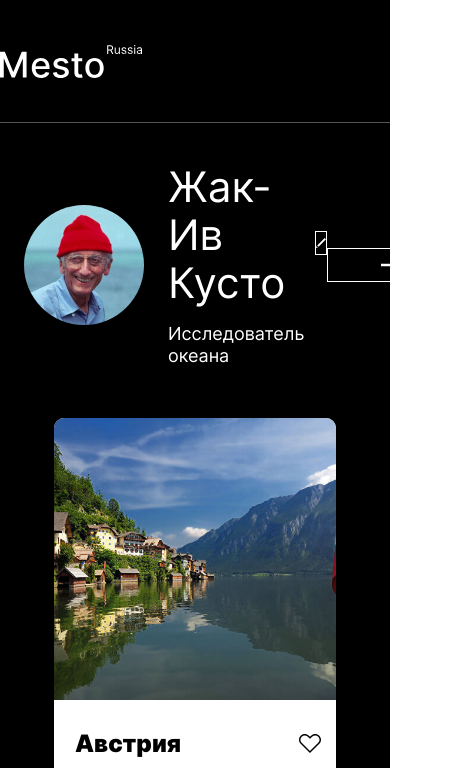
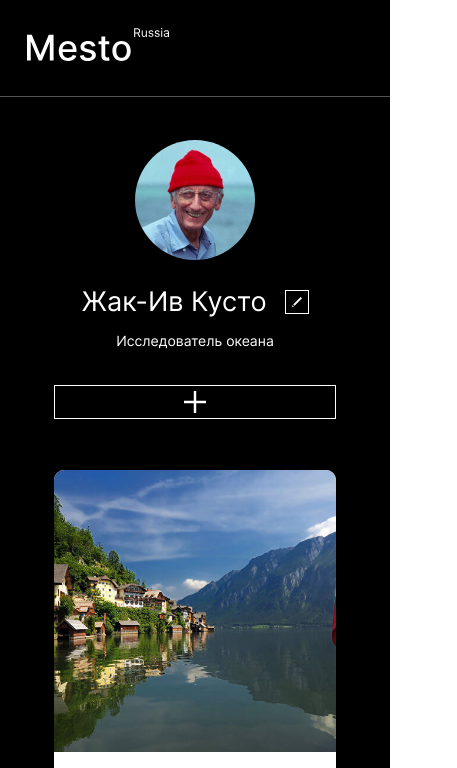
Before and after one commit to dnakn/mesto-project, a plain HTML site: page index.html in a window 390 px wide. Shown: the top 768 px of the page, 457 px wide, since content can reach past the window. Drawn offline with Linux system fonts and the light colour scheme.

Commit message:
Сверстала мобильную версию

```diff
--- a/blocks/footer/footer.css
+++ b/blocks/footer/footer.css
@@ -9,3 +9,10 @@
     max-width: 680px;
   }
 }
+
+@media screen and (max-width: 500px) {
+  .footer {
+    padding: 48px 0 36px 0;
+    max-width: 282px;
+  }
+}
--- a/blocks/header/__logo/header__logo.css
+++ b/blocks/header/__logo/header__logo.css
@@ -1,3 +1,8 @@
-.header__logo{
+.header__logo {
+}
 
+@media screen and (max-width: 500px) {
+  .header__logo {
+    margin-left: 27px;
+  }
 }
--- a/blocks/header/header.css
+++ b/blocks/header/header.css
@@ -10,3 +10,11 @@
     max-width: 680px;
   }
 }
+
+@media screen and (max-width: 500px) {
+  .header {
+    padding: 28px 0 32px 0;
+    max-width: 100%;
+    width: 100%;
+  }
+}
--- a/blocks/profile/__button-add/profile__button-add.css
+++ b/blocks/profile/__button-add/profile__button-add.css
@@ -14,3 +14,10 @@
   opacity: 0.7;
   cursor: pointer;
 }
+
+@media screen and (max-width: 627px) {
+  .profile__button-add {
+    width: 100%;
+    margin-top: 36px;
+  }
+}
--- a/blocks/profile/__container/profile__container.css
+++ b/blocks/profile/__container/profile__container.css
@@ -2,3 +2,9 @@
   display: flex;
   align-items: center;
 }
+
+@media screen and (max-width: 500px) {
+  .profile__container {
+    flex-direction: column;
+  }
+}
--- a/blocks/profile/__subtitle/profile__subtitle.css
+++ b/blocks/profile/__subtitle/profile__subtitle.css
@@ -6,3 +6,11 @@
   font-size: 18px;
   line-height: 22px;
 }
+
+@media screen and (max-width: 500px) {
+  .profile__subtitle {
+    font-size: 14px;
+    line-height: 17px;
+    text-align: center;
+  }
+}
--- a/blocks/profile/__title/profile__title.css
+++ b/blocks/profile/__title/profile__title.css
@@ -1,8 +1,17 @@
 .profile__title {
-  margin: 0 0 16px 0;
+  margin: 0;
   padding: 0;
   font-style: normal;
   font-weight: 500;
   font-size: 42px;
   line-height: 48px;
 }
+
+@media screen and (max-width: 500px) {
+  .profile__title {
+    font-weight: 500;
+    font-size: 27px;
+    line-height: 33px;
+    text-align: center;
+  }
+}
--- a/blocks/profile/__wrapper/profile__wrapper.css
+++ b/blocks/profile/__wrapper/profile__wrapper.css
@@ -1,5 +1,12 @@
 .profile__wrapper {
+  margin: 0 0 16px 0;
   display: flex;
   column-gap: 18px;
   align-items: center;
 }
+
+@media screen and (max-width: 500px) {
+  .profile__wrapper {
+    margin: 22px 0 14px 0;
+  }
+}
--- a/blocks/profile/profile.css
+++ b/blocks/profile/profile.css
@@ -12,3 +12,17 @@
     max-width: 680px;
   }
 }
+
+@media screen and (max-width: 627px) {
+  .profile {
+    flex-wrap: wrap;
+  }
+}
+
+@media screen and (max-width: 500px) {
+  .profile {
+    max-width: 282px;
+    flex-wrap: nowrap;
+    flex-direction: column;
+  }
+}
```
